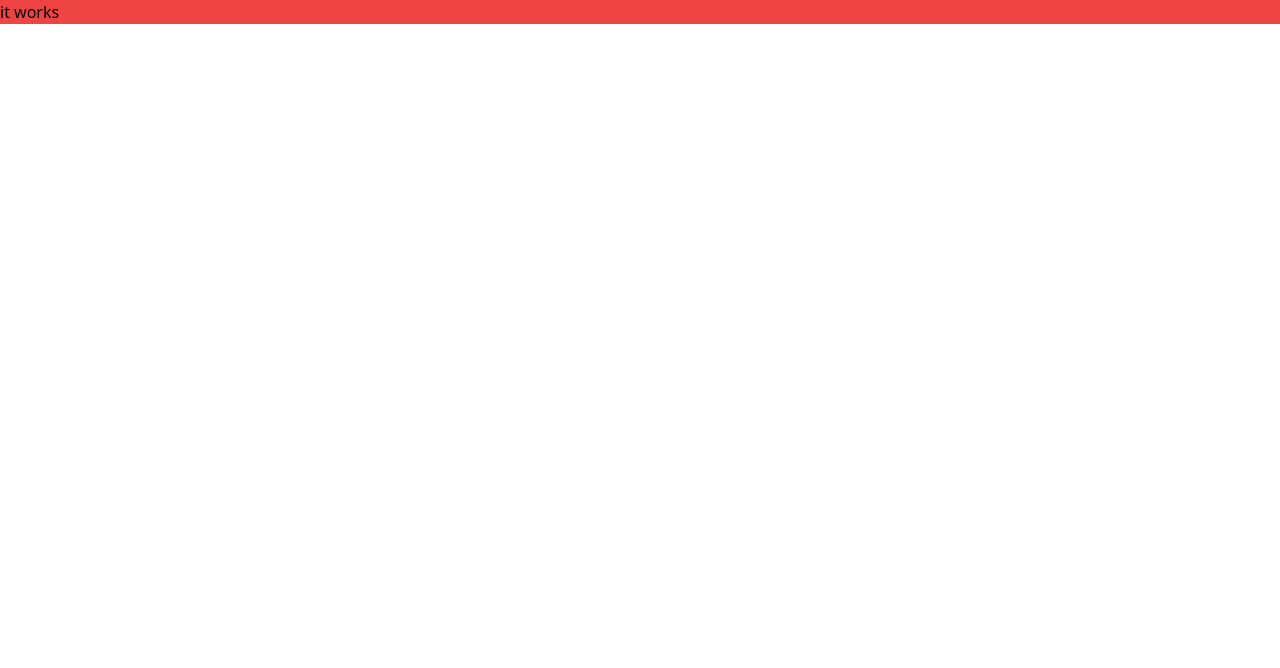
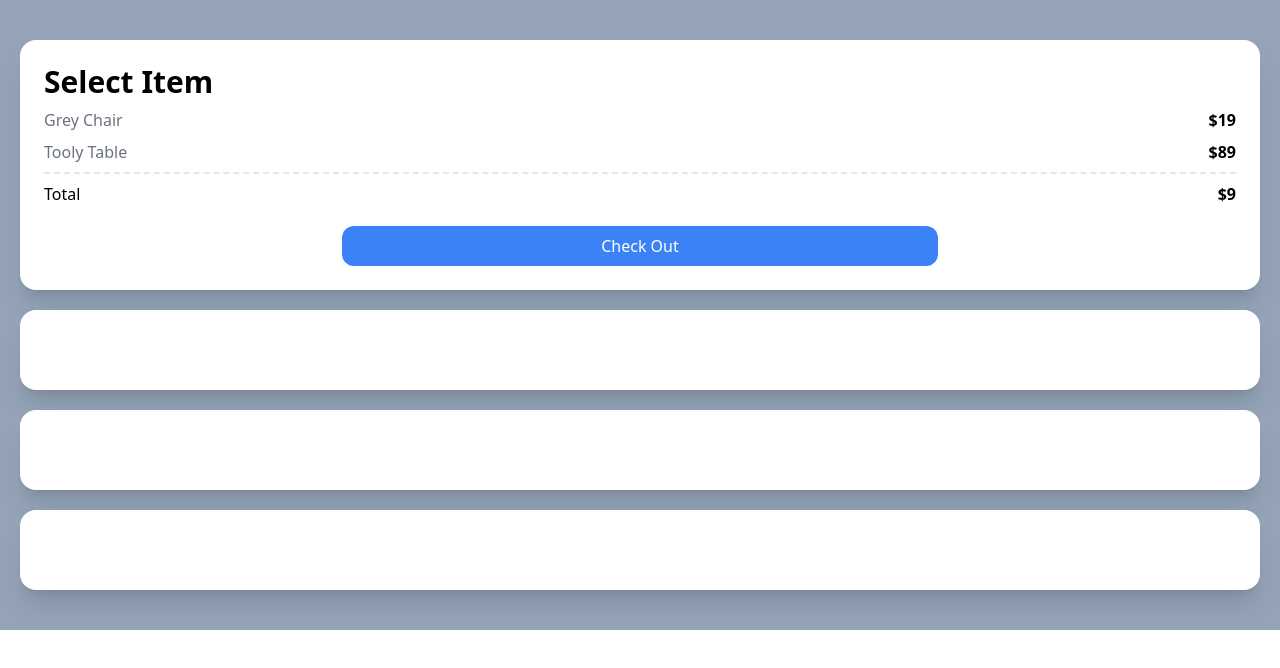
Before and after one commit to JiHunSong94/carrot-market, a Next.js app: page / in a window 1280 px wide. Shown: the top 668 px of the page. Built offline with nearby package versions, Linux system fonts and the light colour scheme.

Commit message:
2.0 TAILWIND - Test Drive Part One

```diff
--- a/pages/index.tsx
+++ b/pages/index.tsx
@@ -1,7 +1,27 @@
 export default function Home() {
   return (
-    <div className="bg-red-500">
-      <h1 className="text-black">it works</h1>
+    <div className="flex flex-col space-y-5 bg-slate-400 py-10 px-5">
+      <div className="rounded-2xl bg-white p-6 shadow-xl">
+        <span className="text-3xl font-semibold">Select Item</span>
+        <div className="my-2 flex justify-between">
+          <span className="text-gray-500">Grey Chair</span>
+          <span className="font-semibold">$19</span>
+        </div>
+        <div className="flex justify-between">
+          <span className="text-gray-500">Tooly Table</span>
+          <span className="font-semibold">$89</span>
+        </div>
+        <div className=" mt-2 flex justify-between border-t-2 border-dashed pt-2">
+          <span>Total</span>
+          <span className="font-semibold">$9</span>
+        </div>
+        <div className="mx-auto mt-5 w-1/2 rounded-xl bg-blue-500 p-2 text-center text-white">
+          Check Out
+        </div>
+      </div>
+      <div className="rounded-2xl bg-white p-10 shadow-xl"></div>
+      <div className="rounded-2xl bg-white p-10 shadow-xl"></div>
+      <div className="rounded-2xl bg-white p-10 shadow-xl"></div>
     </div>
   );
 }
```
